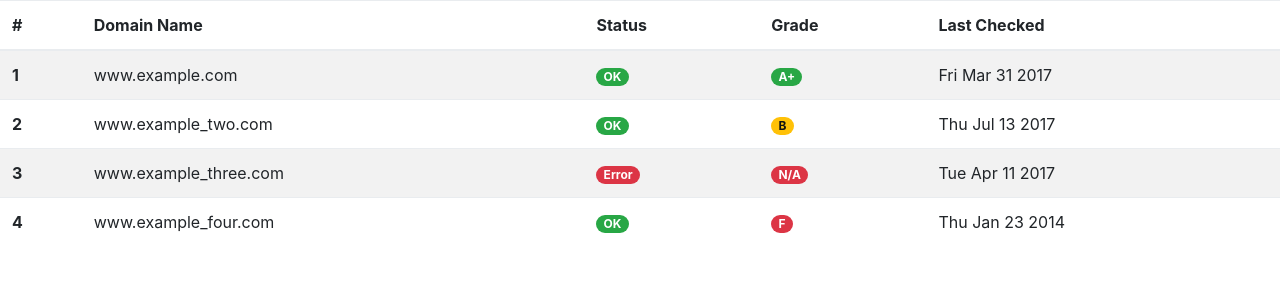
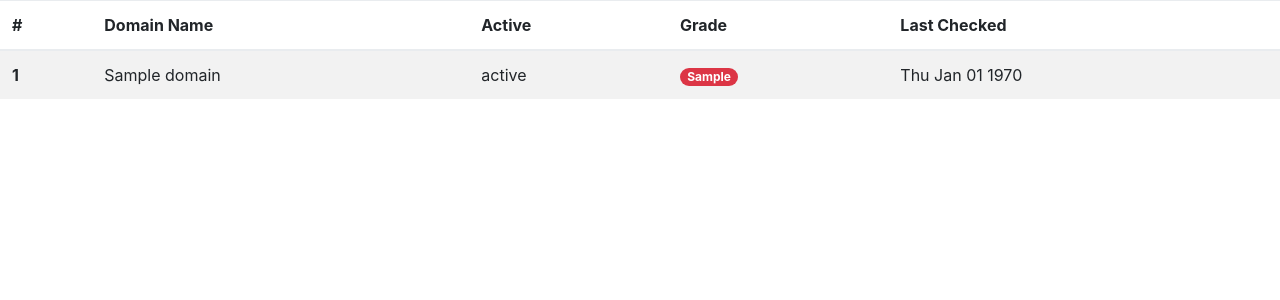
Before and after one commit to nanomosfet/ssl_grade_checker, a Flask app: page / in a window 1280 px wide. Shown: the part 56-356 px from the top of the page. Run offline with Flask 2, Linux system fonts and the light colour scheme; tables that the repository leaves empty hold one stand-in row (values such as "Sample post"); some libraries are stand-ins or nearby versions.

Commit message:
Connect to backend posgresql database, view render now removes previous content

```diff
--- a/setup.py
+++ b/setup.py
@@ -5,6 +5,8 @@
     packages=find_packages(),
     include_package_data=True,
     install_requires=[
-        'flask'
+        'flask',
+        'sqlalchemy',
+        'psycopg2'
     ],
 )
--- /dev/null
+++ b/ssl_grade_checker/database.py
@@ -0,0 +1,26 @@
+from sqlalchemy import create_engine
+from sqlalchemy.orm import scoped_session, sessionmaker
+from sqlalchemy.ext.declarative import declarative_base
+import psycopg2
+import os
+
+# SQLALCHEMY_DATABASE_URI = os.environ['SQLALCHEMY_DATABASE_URI']
+SQLALCHEMY_DATABASE_URI = 'postgresql+psycopg2://postgres:postgres@ec2-18-220-37-198.us-east-2.compute.amazonaws.com:5432/ssl_server_check'
+
+engine = create_engine(SQLALCHEMY_DATABASE_URI, convert_unicode=True)
+db_session = scoped_session(sessionmaker(autocommit=False,
+                                         autoflush=False,
+                                         bind=engine))
+
+Base = declarative_base()
+Base.query = db_session.query_property()
+
+def init_db():
+    # import all modules here that might define models so that
+    # they will be registered properly on the metadata.  Otherwise
+    # you will have to import them first before calling init_db()
+    import models
+    Base.metadata.create_all(bind=engine)
+
+def drop_all():
+    Base.metadata.drop_all(engine)
--- /dev/null
+++ b/ssl_grade_checker/models.py
@@ -0,0 +1,24 @@
+from sqlalchemy import Column, ForeignKey, BigInteger, Integer, String, DateTime, Boolean
+from sqlalchemy.orm import relationship
+from datetime import datetime
+from database import Base
+
+class Domain(Base):
+    __tablename__ = 'domain'
+    id = Column(Integer, primary_key=True)
+    domain_name = Column(String(250), nullable=False, unique=True)
+    grade = Column(String(80))
+    last_updated = Column(BigInteger)
+    status = Column(String(80))
+    active = Column(Boolean)
+
+    @property
+    def serialize(self):
+        return {
+            'id': self.id,
+            'domain_name': self.domain_name,
+            'grade': self.grade,
+            'last_updated': self.last_updated,
+            'status': self.status,
+            'active': self.active,
+        }
--- a/ssl_grade_checker/ssl_grade_checker.py
+++ b/ssl_grade_checker/ssl_grade_checker.py
@@ -1,7 +1,61 @@
-from flask import Flask, render_template, url_for
+from flask import Flask, render_template, url_for, jsonify
 
+from database import init_db, db_session, drop_all
+from models import Domain
+
+from datetime import datetime
+init_db()
 app = Flask(__name__)
+
+@app.teardown_appcontext
+def shutdown_session(exception=None):
+    db_session.remove()
 
 @app.route('/')
 def home():
     return render_template('home.html')
+
+@app.route('/domains/JSON')
+def domains_JSON():
+    domains = db_session.query(Domain).all()
+    return jsonify(Domains=[i.serialize for i in domains])
+
+@app.route('/domains/addtestdata', methods=['get'])
+def add_test_domains():
+    domains = []
+    domains.append(Domain(
+        domain_name='example_one.ru',
+        grade='A+',
+        last_updated=1491918400000,
+        status='OK',
+        active=True))
+    domains.append(Domain(
+        domain_name='example_two.ru',
+        grade='F',
+        last_updated=1491918400000,
+        status='OK',
+        active=True))
+    domains.append(Domain(
+        domain_name='example_three.ru',
+        grade='B',
+        last_updated=1491918400000,
+        status='OK',
+        active=True))
+    domains.append(Domain(
+        domain_name='example_disabled.ru',
+        grade='A+',
+        last_updated=1491918400000,
+        status='OK',
+        active=False))
+    db_session.add_all(domains)
+    db_session.commit()
+    return "success"
+
+@app.route('/domains/resetdata', methods=['get'])
+def reset_domain_data():
+    domains = db_session.query(Domain).all()
+    for d in domains:
+        db_session.delete(d)
+    db_session.commit()
+    drop_all()
+    return "success"
--- a/ssl_grade_checker/static/js/Controller.js
+++ b/ssl_grade_checker/static/js/Controller.js
@@ -4,8 +4,8 @@
     },
 
     init: function() {
+        Model.init();
         Model.currentPage = Model.pages[0];
-        DomainListView.render();
         NavView.render();
         PageView.renderPage();
     },
@@ -20,5 +20,10 @@
 
     setCurrentPage: function(page) {
         Model.currentPage = page;
+    },
+
+    reloadDomainLists: function() {
+        DomainListView.renderDomainList("domainTableBody");
+        DomainListView.renderConfigTable("domainConfigTableBody");
     }
 };
--- a/ssl_grade_checker/static/js/DomainListView.js
+++ b/ssl_grade_checker/static/js/DomainListView.js
@@ -1,7 +1,8 @@
 var DomainListView = {
-    render: function() {
+    renderDomainList: function(tableBodyID) {
         var domains = ctrl.getDomains();
-        var domainListEl = document.getElementById("domainTableBody");
+        var domainListEl = document.getElementById(tableBodyID);
+        this.removeChildrenElements(domainListEl);
         for(i = 0; i < domains.length; i++) {
             if(domains[i].active) {
                 var tr = document.createElement("tr");
@@ -60,6 +61,93 @@
     renderDateString: function(date) {
         var d = new Date(date);
         return d.toDateString();
+    },
+
+    renderActiveCheckBox: function(active) {
+        var input = document.createElement('input');
+        input.setAttribute('type', 'checkbox');
+        input.setAttribute('class', 'form-check-input');
+        input.checked = active;
+        return input;
+    },
+
+    renderAnalyzeButton: function() {
+        var spanEl = document.createElement("span");
+        spanEl.setAttribute("class", "badge badge-pill badge-primary");
+        spanEl.innerHTML = 'Analyze';
+        return spanEl;
+    },
+
+    renderRemoveButton: function() {
+        var spanEl = document.createElement("span");
+        spanEl.setAttribute("class", "badge badge-pill badge-danger");
+        spanEl.innerHTML = 'Remove';
+        return spanEl;
+    },
+
+    renderAddButton: function() {
+        var spanEl = document.createElement("span");
+        spanEl.setAttribute("class", "badge badge-pill badge-success");
+        spanEl.innerHTML = 'Add Domain';
+        return spanEl;
+    },
+
+    renderConfigTable: function(tableBodyID) {
+        var domains = ctrl.getDomains();
+        var domainListEl = document.getElementById(tableBodyID);
+        this.removeChildrenElements(domainListEl);
+        for(i = 0; i < domains.length; i++) {
+            var tr = document.createElement("tr");
+            var th = document.createElement("th");
+            th.setAttribute("scope","row");
+            th.innerHTML = i + 1;
+            tr.appendChild(th);
+
+            var td = document.createElement("td");
+            td.innerHTML = domains[i].domain_name;
+            tr.appendChild(td);
+
+            var td = document.createElement("td");
+            td.appendChild(this.renderStatus(domains[i].status));
+            tr.appendChild(td);
+
+            var td = document.createElement("td");
+            td.appendChild(this.renderGrade(domains[i].grade));
+            tr.appendChild(td);
+
+            var td = document.createElement("td");
+            td.innerHTML = this.renderDateString(domains[i].last_updated);
+            tr.appendChild(td);
+
+            var td = document.createElement("td");
+            td.appendChild(this.renderActiveCheckBox(domains[i].active));
+            tr.appendChild(td);
+
+            var td = document.createElement("td");
+            td.appendChild(this.renderAnalyzeButton());
+            tr.appendChild(td);
+
+            var td = document.createElement("td");
+            td.appendChild(this.renderRemoveButton());
+            tr.appendChild(td);
+
+            // Append new row to table
+            domainListEl.appendChild(tr);
+
+        }
+
+        var tr = document.createElement('tr');
+        var td = document.createElement('td');
+        td.appendChild(this.renderAddButton(domains[i]));
+        tr.appendChild(td);
+        domainListEl.appendChild(tr);
+
+    },
+
+    removeChildrenElements: function(el) {
+        while(el.firstChild) {
+            el.removeChild(el.firstChild);
+        }
     }
 
 };
--- a/ssl_grade_checker/static/js/Model.js
+++ b/ssl_grade_checker/static/js/Model.js
@@ -1,49 +1,36 @@
 var Model = {
-    domains: [
-        {
-            id: 0,
-            domain_name: "www.example.com",
-            grade: "A+",
-            last_updated: 1490918500000,
-            status: "OK",
-            active: true
-        },
-        {
-            id: 1,
-            domain_name: "www.example_two.com",
-            grade: "B",
-            last_updated: 1499919200000,
-            status: "OK",
-            active: true
-        },
-        {
-            id: 2,
-            domain_name: "www.example_three.com",
-            grade: "N/A",
-            last_updated: 1491918400000,
-            status: "Error",
-            active: true
-        },
-        {
-            id: 3,
-            domain_name: "www.example_four.com",
-            grade: "F",
-            last_updated: 1390518400000,
-            status: "OK",
-            active: true
-        },
-        {
-            id: 4,
-            domain_name: "www.example_disabled.com",
-            grade: "F",
-            last_updated: 1480918400000,
-            status: "OK",
-            active: false
-        }
-    ],
+    init: function() {
+        this.loadDomains();
+    },
+
+    domains: [],
 
     pages: ["SSL Status", "Settings"],
 
-    currentPage: null
+    currentPage: null,
+
+    loadDomains: function() {
+        var request = new XMLHttpRequest();
+        var self = this;
+        request.onreadystatechange = function() {
+            if (this.readyState == 4 && this.status == 200) {
+                var domains_JSON = JSON.parse(this.responseText);
+                for(i = 0; i < domains_JSON.Domains.length; i++) {
+                    self.domains.push({
+                        id: domains_JSON.Domains[i].id,
+                        domain_name: domains_JSON.Domains[i].domain_name,
+                        grade: domains_JSON.Domains[i].grade,
+                        last_updated: domains_JSON.Domains[i].last_updated,
+                        status: domains_JSON.Domains[i].status,
+                        active: domains_JSON.Domains[i].active
+                    });
+
+                }
+                ctrl.reloadDomainLists();
+            }
+        };
+        request.open("GET", "/domains/JSON");
+        request.send();
+    }
 
 };
--- a/ssl_grade_checker/templates/home.html
+++ b/ssl_grade_checker/templates/home.html
@@ -24,7 +24,7 @@
                 <tr>
                     <th>#</th>
                     <th>Domain Name</th>
-                    <th>Status</th>
+                    <th>Active</th>
                     <th>Grade</th>
                     <th>Last Checked</th>
                 </tr>
@@ -33,7 +33,21 @@
         </table>
     </section>
     <section id="Settings">
-        <h1>Settings</h1>
+        <table class="table table-striped">
+            <thead>
+                <tr>
+                    <th>#</th>
+                    <th>Domain Name</th>
+                    <th>Status</th>
+                    <th>Grade</th>
+                    <th>Last Checked</th>
+                    <th>Active</th>
+                    <th>Analyze</th>
+                    <th>Remove</th>
+                </tr>
+            </thead>
+            <tbody id="domainConfigTableBody"></tbody>
+        </table>
     </section>
     <!-- Bootstrap JS Stuff -->
     <script src="https://code.jquery.com/jquery-3.2.1.slim.min.js" integrity="sha384-KJ3o2DKtIkvYIK3UENzmM7KCkRr/rE9/Qpg6aAZGJwFDMVNA/GpGFF93hXpG5KkN" crossorigin="anonymous"></script>
```
Also changed, not shown: ssl_grade_checker/static/js/DomainConfigView.js (deleted).
